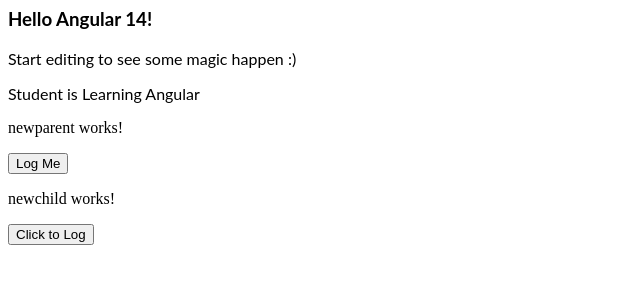
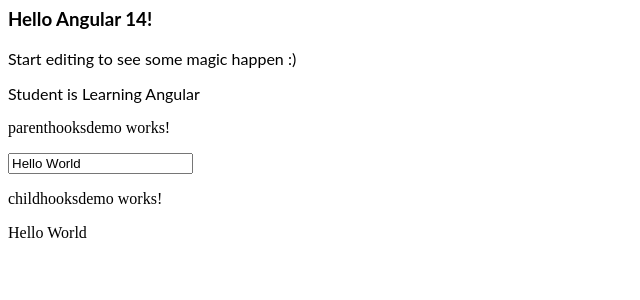
Before and after one commit to vivekkryadav/angular-ivy-hsucuj, an Angular app: page / in a window 1280 px wide. Shown: the top 300 px of the page, without its empty margins (0-640 px from the left). Built offline with nearby package versions, Linux system fonts and the light colour scheme.

Commit message:
2 files modified, 6 added

```diff
--- a/src/app/app.component.html
+++ b/src/app/app.component.html
@@ -5,4 +5,5 @@
 <!-- <my-counter></my-counter> -->
 <!-- <app-newcounter></app-newcounter> -->
 
-<app-newparent></app-newparent>
+<!-- <app-newparent></app-newparent> -->
+<app-parenthooksdemo></app-parenthooksdemo>
--- a/src/app/app.module.ts
+++ b/src/app/app.module.ts
@@ -13,6 +13,8 @@
 import { NewparentComponent } from './newparent/newparent.component';
 import { NewchildComponent } from './newchild/newchild.component';
 import { HighlightDirective } from './highlight.directive';
+import { ParenthooksdemoComponent } from './parenthooksdemo/parenthooksdemo.component';
+import { ChildhooksdemoComponent } from './childhooksdemo/childhooksdemo.component';
 
 @NgModule({
   imports: [BrowserModule, FormsModule, Feature1Module, Feature2Module],
@@ -25,6 +27,8 @@
     NewparentComponent,
     NewchildComponent,
     HighlightDirective,
+    ParenthooksdemoComponent,
+    ChildhooksdemoComponent,
   ],
   //providers: [CounterService],
   bootstrap: [AppComponent],
--- /dev/null
+++ b/src/app/childhooksdemo/childhooksdemo.component.html
@@ -0,0 +1,2 @@
+<p>childhooksdemo works!</p>
+<p>{{ parentMessageIncoming }}</p>
--- /dev/null
+++ b/src/app/childhooksdemo/childhooksdemo.component.ts
@@ -0,0 +1,30 @@
+import { Component, Input, OnInit, SimpleChanges } from '@angular/core';
+
+@Component({
+  selector: 'app-childhooksdemo',
+  templateUrl: './childhooksdemo.component.html',
+  styleUrls: ['./childhooksdemo.component.css'],
+})
+export class ChildhooksdemoComponent implements OnInit {
+  @Input()
+  parentMessageIncoming: string;
+  constructor() {}
+
+  ngOnInit() {
+    console.log('Child ngOnInit');
+    //Called once so used for the initialization of the properties
+  }
+
+  // ngOnChanges(changes: SimpleChanges) {
+  //   console.log(
+  //     'ngOnChanges Previous Value : ' +
+  //       changes.parentMessageIncoming.previousValue
+  //   );
+  //   console.log(
+  //     'ngOnChanges New Value : ' + changes.parentMessageIncoming.currentValue
+  //   );
+  // }
+  ngDoCheck() {
+    console.log('ngDoCheck');
+  }
+}
--- /dev/null
+++ b/src/app/parenthooksdemo/parenthooksdemo.component.html
@@ -0,0 +1,4 @@
+<p>parenthooksdemo works!</p>
+<input type="Text" [(ngModel)]="firstname" />
+
+<app-childhooksdemo [parentMessageIncoming]="firstname"></app-childhooksdemo>
--- /dev/null
+++ b/src/app/parenthooksdemo/parenthooksdemo.component.ts
@@ -0,0 +1,15 @@
+import { Component, OnInit } from '@angular/core';
+
+@Component({
+  selector: 'app-parenthooksdemo',
+  templateUrl: './parenthooksdemo.component.html',
+  styleUrls: ['./parenthooksdemo.component.css'],
+})
+export class ParenthooksdemoComponent implements OnInit {
+  firstname: string = 'Hello World';
+  constructor() {}
+
+  ngOnInit() {
+    //console.log('Parent ngOnInit');
+  }
+}
```
Also changed, not shown: src/app/childhooksdemo/childhooksdemo.component.css (added), src/app/parenthooksdemo/parenthooksdemo.component.css (added).
